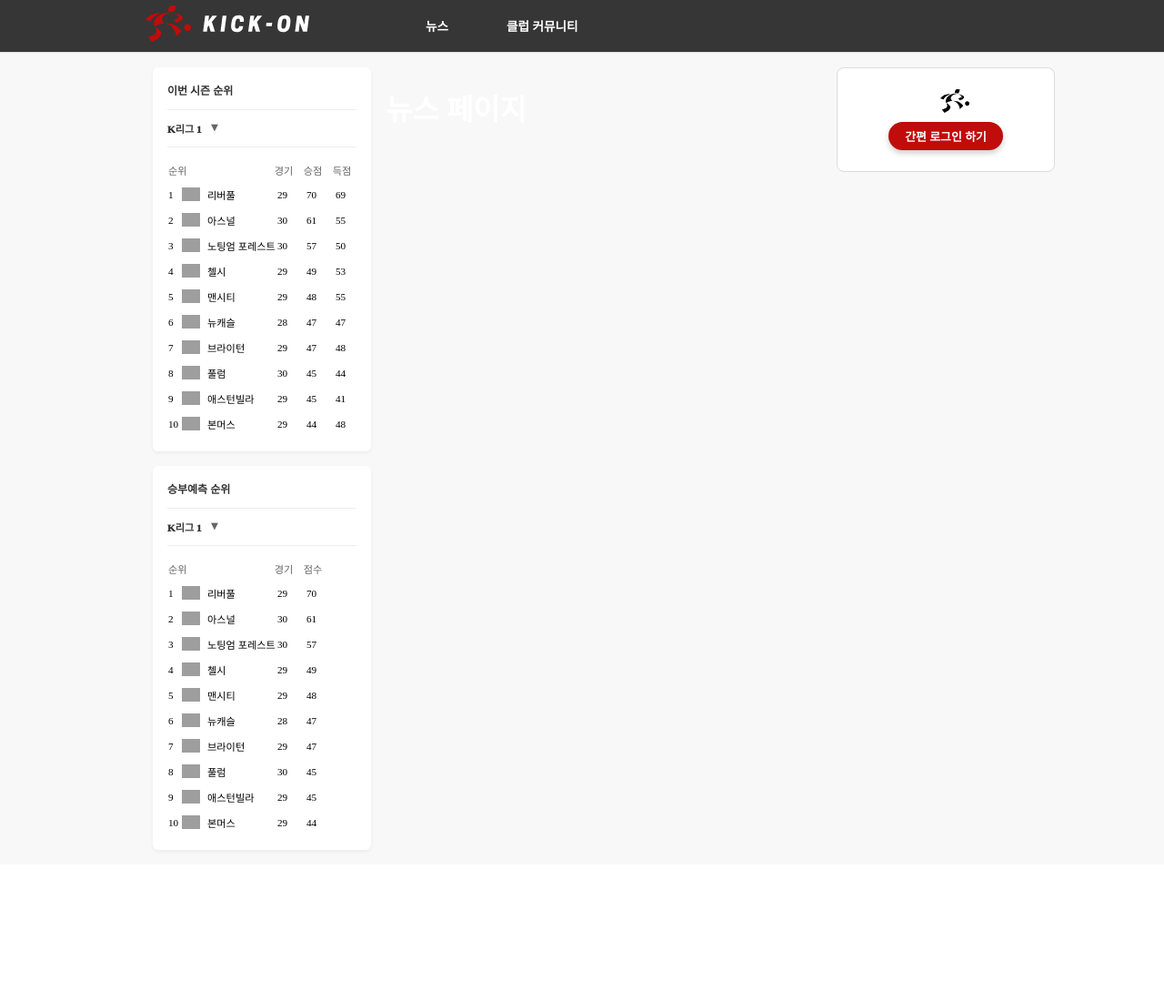
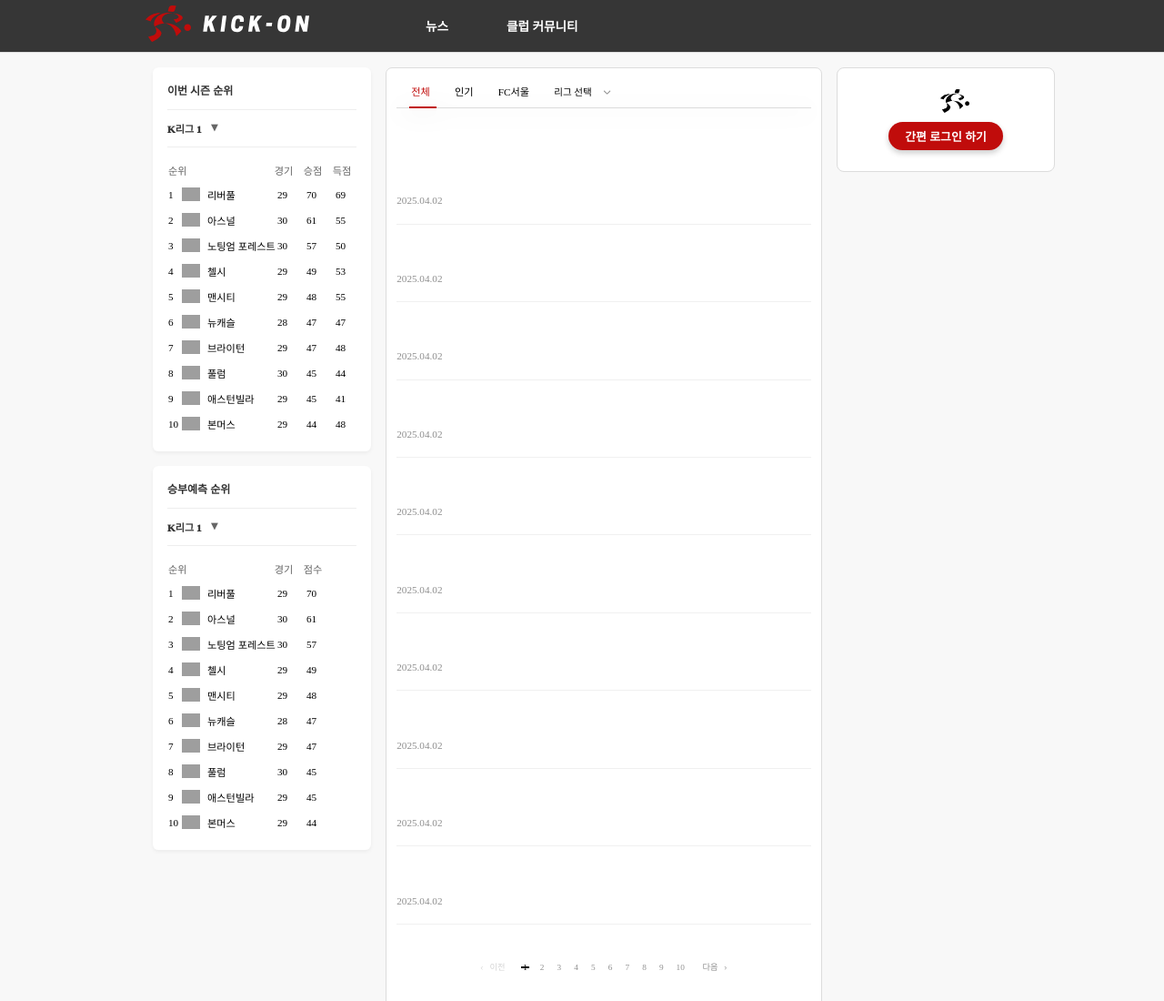
Before and after one commit to haerxeong/kickon-frontend, a React (Vite) app in the folder kickon-fe/: page /news in a window 1280 px wide. Shown: the top 1100 px of the page at 91% size. Before the commit the page ends 950 px from the top, so only its background shows below. Built offline with nearby package versions, Linux system fonts and the light colour scheme; grey boxes are pictures that could not be loaded.

Commit message:
Feat: 뉴스 메인 컴포넌트 틀

```diff
--- /dev/null
+++ b/kickon-fe/src/components/NewsMainPage/newsMainPage.jsx
@@ -0,0 +1,125 @@
+import React, { useState } from "react";
+import { IoIosArrowDown, IoIosArrowBack, IoIosArrowForward } from "react-icons/io";
+import * as S from "./newsMainPage.style";
+import {League} from "../../mocks/league.js";
+
+const NewsMainPage = () => {
+    const [activeTab, setActiveTab] = useState("전체");
+    const [isDropdownOpen, setIsDropdownOpen] = useState(false);
+    const [currentPage, setCurrentPage] = useState(1);
+
+    const tabs = ["전체", "인기", "FC서울"];
+
+    const leagues = League
+
+    const dummyNews = Array(10).fill().map((_, i) => ({
+        id: i + 1,
+        title: `뉴스 제목 ${i + 1}`,
+        date: "2025.04.02"
+    }));
+
+    const toggleDropdown = () => {
+        setIsDropdownOpen(!isDropdownOpen);
+    };
+
+    const handleTabClick = (tab) => {
+        setActiveTab(tab);
+    };
+
+    const handlePageChange = (page) => {
+        if (page < 1 || page > totalPages) return;
+        setCurrentPage(page);
+    };
+
+    const totalPages = 10;
+    const pageNumbers = [...Array(totalPages).keys()].map(num => num + 1);
+
+    return (
+        <S.Container>
+            <S.NewsContainer>
+                {/* Navigation tabs */}
+                <S.NavContainer>
+                    {tabs.map(tab => (
+                        <S.TabButton
+                            key={tab}
+                            isActive={activeTab === tab}
+                            onClick={() => handleTabClick(tab)}
+                        >
+                            {tab}
+                        </S.TabButton>
+                    ))}
+
+                    <S.DropdownContainer>
+                        <S.DropdownButton onClick={toggleDropdown}>
+                            <span>리그 선택</span>
+                            <IoIosArrowDown size="0.7rem" color="#8F8F8F" />
+                        </S.DropdownButton>
+
+                        {isDropdownOpen && (
+                            <S.DropdownMenu>
+                                {leagues.map(league => (
+                                    <S.DropdownItem key={league.pk}>
+                                        <S.LeagueImage src={league.logoUrl} alt={league.krName} />
+                                        <S.LeagueName>{league.krName}</S.LeagueName>
+                                    </S.DropdownItem>
+                                ))}
+                            </S.DropdownMenu>
+                        )}
+                    </S.DropdownContainer>
+                </S.NavContainer>
+
+                {/* Divider */}
+                <S.Divider>
+                    {tabs.indexOf(activeTab) >= 0 && (
+                        <S.ActiveIndicator style={{ left: `${tabs.indexOf(activeTab) * 28 + 14}px` }} />
+                    )}
+                </S.Divider>
+
+                {/* News List */}
+                <S.NewsList>
+                    {dummyNews.map(news => (
+                        <S.NewsItem key={news.id}>
+                            <S.NewsTitle>{news.title}</S.NewsTitle>
+                            <S.NewsDate>{news.date}</S.NewsDate>
+                        </S.NewsItem>
+                    ))}
+                </S.NewsList>
+
+                {/* Pagination */}
+                <S.Pagination>
+                    <S.PageNavButton
+                        disabled={currentPage === 1}
+                        onClick={() => handlePageChange(currentPage - 1)}
+                    >
+                        <IoIosArrowBack size="0.35rem" />
+                        <S.NavText disabled={currentPage === 1}>이전</S.NavText>
+                    </S.PageNavButton>
+
+                    <S.PageNumbers>
+                        {pageNumbers.map(page => (
+                            <S.PageNumberContainer key={page}>
+                                <S.PageNumber
+                                    isActive={currentPage === page}
+                                    onClick={() => handlePageChange(page)}
+                                >
+                                    {page}
+                                </S.PageNumber>
+                                {currentPage === page && <S.PageIndicator />}
+                            </S.PageNumberContainer>
+                        ))}
+                    </S.PageNumbers>
+
+                    <S.PageNavButton
+                        disabled={currentPage === totalPages}
+                        onClick={() => handlePageChange(currentPage + 1)}
+                    >
+                        <S.NavText disabled={currentPage === totalPages}>다음</S.NavText>
+                        <IoIosArrowForward size="0.35rem" />
+                    </S.PageNavButton>
+                </S.Pagination>
+            </S.NewsContainer>
+        </S.Container>
+    );
+};
+
+export default NewsMainPage;
--- /dev/null
+++ b/kickon-fe/src/components/NewsMainPage/newsMainPage.style.js
@@ -0,0 +1,189 @@
+import styled from "styled-components";
+
+export const Container = styled.div`
+  width: 100%;
+  display: flex;
+  justify-content: center;
+`;
+
+export const NewsContainer = styled.div`
+  width: 30rem;
+  height: 116.2rem;
+  flex-shrink: 0;
+  border-radius: 0.44rem;
+  border: 1px solid #DCDCDC;
+  background: #FFF;
+  padding: 1.33rem 0.7rem 1.77rem 0.7rem;
+  margin-bottom: 6.19rem;
+  position: relative;
+`;
+
+export const NavContainer = styled.div`
+  display: flex;
+  align-items: center;
+  margin: 0 0 0.66rem 1rem;
+  gap: 1rem;
+`;
+
+export const TabButton = styled.div`
+  margin-right: 0.7rem;
+  text-align: center;
+  font-size: 0.7rem;
+  font-style: normal;
+  line-height: 0.7rem;
+  font-weight: ${props => props.isActive ? '500' : '400'};
+  color: ${props => props.isActive ? '#C00C0B' : '#000'};
+`;
+
+export const DropdownContainer = styled.div`
+  position: relative;
+`;
+
+export const DropdownButton = styled.div`
+  display: flex;
+  align-items: center;
+  text-align: center;
+  font-size: 0.663rem;
+  font-style: normal;
+  line-height: 0.7rem;
+  font-weight: 400;
+  color: #000;
+
+  span {
+    margin-right: 0.7rem;
+  }
+`;
+
+export const DropdownMenu = styled.div`
+  width: 8.8rem;
+  position: absolute;
+  z-index: 10;
+  top: 0.44rem;
+  left: 0;
+  background: white;
+  border: 1px solid #DCDCDC;
+  border-radius: 0.2rem;
+  box-shadow: 0px 4px 12px rgba(0, 0, 0, 0.20);
+  display: flex;
+  height: 10rem;
+  padding: 0.35rem 0rem;
+  flex-direction: column;
+  justify-content: center;
+  align-items: flex-start;
+  gap: 0.35rem;
+  align-self: stretch;
+`;
+
+export const DropdownItem = styled.div`
+  display: flex;
+  align-items: center;
+  padding: 0.35rem 0;
+  width: 100%;
+`;
+
+export const LeagueImage = styled.img`
+  width: 0.7rem;
+  height: 0.7rem;
+  margin-left: 1rem;
+`;
+
+export const LeagueName = styled.span`
+  margin-left: 0.7rem;
+  color: #000;
+  font-size: 0.62rem;
+  font-style: normal;
+  font-weight: 300;
+  line-height: 0.7rem;
+`;
+
+export const Divider = styled.div`
+  width: 100%;
+  height: 0rem;
+  flex-shrink: 0;
+  stroke-width: 1px;
+  stroke: #DCDCDC;
+  filter: drop-shadow(0px 4px 12px rgba(0, 0, 0, 0.20));
+  border-bottom: 1px solid #DCDCDC;
+  position: relative;
+`;
+
+export const ActiveIndicator = styled.div`
+  position: absolute;
+  top: -1px;
+  width: 1.85rem;
+  height: 0rem;
+  stroke-width: 2px;
+  stroke: #C00C0B;
+  border-bottom: 2px solid #C00C0B;
+`;
+
+export const NewsList = styled.div`
+  margin-top: 2.65rem;
+`;
+
+export const NewsItem = styled.div`
+  padding: 0.5rem 0;
+  border-bottom: 1px solid #f0f0f0;
+`;
+
+export const NewsTitle = styled.h3`
+  font-size: 0.88rem;
+  font-weight: 500;
+  margin-bottom: 0.3rem;
+`;
+
+export const NewsDate = styled.p`
+  font-size: 0.7rem;
+  color: #8F8F8F;
+`;
+
+export const Pagination = styled.div`
+  display: flex;
+  align-items: flex-start;
+  gap: 0.88rem;
+  margin-top: 2.65rem;
+  justify-content: center;
+`;
+
+export const PageNavButton = styled.div`
+  display: flex;
+  align-items: center;
+  color: ${props => props.disabled ? '#D4D4D4' : '#8F8F8F'};
+`;
+
+export const NavText = styled.span`
+  font-style: normal;
+  font-weight: 300;
+  line-height: 0.7rem;
+  font-size: 0.58rem;
+  margin: 0 0.35rem;
+  color: ${props => props.disabled ? '#D4D4D4' : '#8F8F8F'};
+`;
+
+export const PageNumbers = styled.div`
+  display: flex;
+  gap: 0.88rem;
+`;
+
+export const PageNumberContainer = styled.div`
+  position: relative;
+  display: flex;
+  flex-direction: column;
+  align-items: center;
+`;
+
+export const PageNumber = styled.div`
+  font-size: 0.58rem;
+  color: ${props => props.isActive ? '#000' : '#8F8F8F'};
+  font-weight: ${props => props.isActive ? '400' : '300'};
+`;
+
+export const PageIndicator = styled.div`
+  position: absolute;
+  top: 0.27rem;
+  width: 0.53rem;
+  height: 0rem;
+  stroke-width: 2px;
+  stroke: #000;
+  border-bottom: 2px solid #000;
+`;
--- a/kickon-fe/src/pages/News/news.jsx
+++ b/kickon-fe/src/pages/News/news.jsx
@@ -1,11 +1,10 @@
 // 뉴스 페이지 임시
 import React from 'react';
+import NewsMainPage from "../../components/NewsMainPage/newsMainPage.jsx";
 
 const News = () => {
     return (
-        <div>
-            <h1>뉴스 페이지</h1>
-        </div>
+        <NewsMainPage />
     );
 }
 
```
